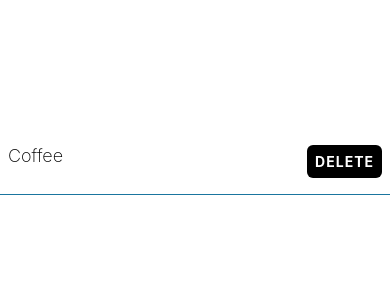
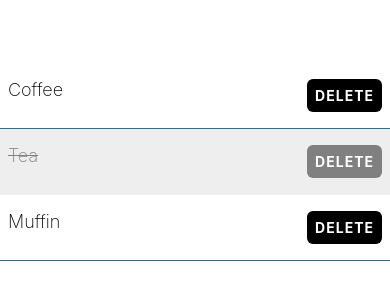
Before and after one commit to steven4program/RN_Taskly, a React Native app: screen / in a window 390 px wide. Shown: the part 260-560 px from the top of the page. Built offline with nearby package versions, Linux system fonts and the light colour scheme.

Commit message:
feat: add completed mark style

```diff
--- a/App.tsx
+++ b/App.tsx
@@ -1,37 +1,13 @@
-import { StyleSheet, Text, View, TouchableOpacity, Alert } from "react-native";
+import { StyleSheet, View } from "react-native";
 import { theme } from "./theme";
+import { ShoppingListItem } from "./components/ShoppingListItem";
 
 export default function App() {
-  const handleDelete = () => {
-    Alert.alert(
-      "Are you sure you want to delete this item?",
-      "It will be gone forever!",
-      [
-        {
-          text: "Cancel",
-          style: "cancel",
-        },
-        {
-          text: "Yes",
-          onPress: () => console.log("Ok, deleting..."),
-          style: "destructive",
-        },
-      ],
-    );
-  };
-
   return (
     <View style={styles.container}>
-      <View style={styles.itemContainer}>
-        <Text style={styles.itemText}>Coffee</Text>
-        <TouchableOpacity
-          style={styles.button}
-          onPress={handleDelete}
-          activeOpacity={0.8}
-        >
-          <Text style={styles.buttonText}>Delete</Text>
-        </TouchableOpacity>
-      </View>
+      <ShoppingListItem name="Coffee" />
+      <ShoppingListItem name="Tea" isCompleted />
+      <ShoppingListItem name="Muffin" />
     </View>
   );
 }
@@ -39,30 +15,7 @@
 const styles = StyleSheet.create({
   container: {
     flex: 1,
-    backgroundColor: "#fff",
+    backgroundColor: theme.colorWhite,
     justifyContent: "center",
   },
-  itemContainer: {
-    paddingVertical: 16,
-    paddingHorizontal: 8,
-    borderBottomWidth: 1,
-    borderBottomColor: "#1a759f",
-    flexDirection: "row",
-    justifyContent: "space-between",
-  },
-  itemText: {
-    fontSize: 18,
-    fontWeight: "200",
-  },
-  button: {
-    backgroundColor: theme.colorBlack,
-    padding: 8,
-    borderRadius: 6,
-  },
-  buttonText: {
-    color: theme.colorWhite,
-    fontWeight: "bold",
-    textTransform: "uppercase",
-    letterSpacing: 1,
-  },
 });
--- /dev/null
+++ b/components/ShoppingListItem.tsx
@@ -0,0 +1,93 @@
+import { Alert, Text, TouchableOpacity, View, StyleSheet } from "react-native";
+import { theme } from "../theme";
+
+type Props = {
+  name: string;
+  isCompleted?: boolean;
+};
+
+export function ShoppingListItem({ name, isCompleted }: Props) {
+  const handleDelete = () => {
+    Alert.alert(
+      `Are you sure you want to delete ${name}?`,
+      "It will be gone forever!",
+      [
+        {
+          text: "Yes",
+          onPress: () => console.log("Ok, deleting..."),
+          style: "destructive",
+        },
+        {
+          text: "Cancel",
+          style: "cancel",
+        },
+      ],
+    );
+  };
+
+  return (
+    <View
+      style={[
+        styles.itemContainer,
+        isCompleted ? styles.completedContainer : undefined,
+      ]}
+    >
+      <Text
+        style={[
+          styles.itemText,
+          isCompleted ? styles.completedText : undefined,
+        ]}
+      >
+        {name}
+      </Text>
+      <TouchableOpacity
+        style={[
+          styles.button,
+          isCompleted ? styles.completedButton : undefined,
+        ]}
+        onPress={handleDelete}
+        activeOpacity={0.8}
+      >
+        <Text style={styles.buttonText}>Delete</Text>
+      </TouchableOpacity>
+    </View>
+  );
+}
+
+const styles = StyleSheet.create({
+  itemContainer: {
+    paddingVertical: 16,
+    paddingHorizontal: 8,
+    borderBottomWidth: 1,
+    borderBottomColor: theme.colorCerulean,
+    flexDirection: "row",
+    justifyContent: "space-between",
+  },
+  completedContainer: {
+    backgroundColor: theme.colorLightGrey,
+    borderBottomColor: theme.colorLightGrey,
+  },
+  itemText: {
+    fontSize: 18,
+    fontWeight: "200",
+  },
+  completedText: {
+    color: theme.colorGrey,
+    textDecorationLine: "line-through",
+    textDecorationColor: theme.colorGrey,
+  },
+  button: {
+    backgroundColor: theme.colorBlack,
+    padding: 8,
+    borderRadius: 6,
+  },
+  completedButton: {
+    backgroundColor: theme.colorGrey,
+  },
+  buttonText: {
+    color: theme.colorWhite,
+    fontWeight: "bold",
+    textTransform: "uppercase",
+    letterSpacing: 1,
+  },
+});
--- a/package.json
+++ b/package.json
@@ -22,6 +22,7 @@
     "eslint-config-expo": "~8.0.1",
     "eslint-config-prettier": "^9.1.0",
     "eslint-plugin-prettier": "^5.2.1",
+    "eslint-plugin-react-native": "^5.0.0",
     "prettier": "^3.4.2",
     "typescript": "^5.3.3"
   },
--- a/theme.ts
+++ b/theme.ts
@@ -2,4 +2,7 @@
 export const theme = {
   colorBlack: "#000",
   colorWhite: "#fff",
+  colorGrey: "grey",
+  colorLightGrey: "#eee",
+  colorCerulean: "#1a759f",
 };
```
Also changed, not shown: .eslintrc.js, 1 other file (tests, documents, lock files or other folders).
